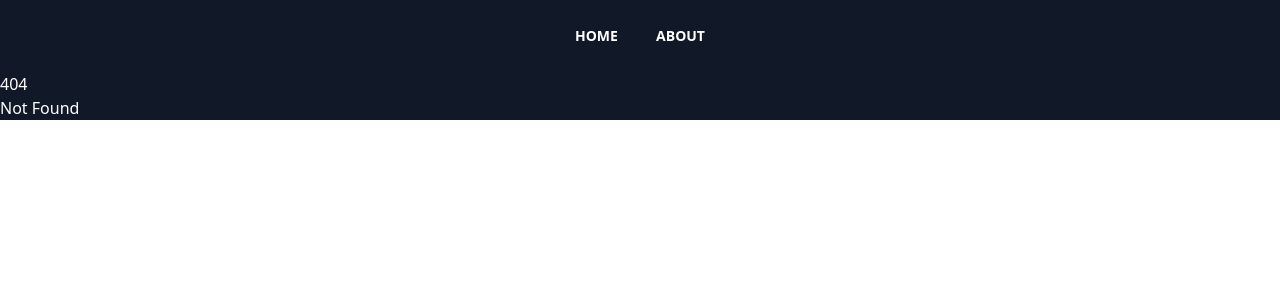
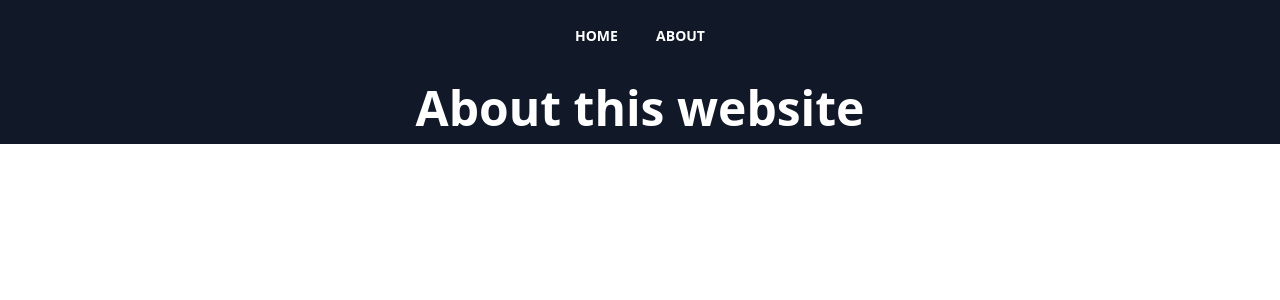
Before and after one commit to mouise1111/QuranApp, a SvelteKit app: page /about in a window 1280 px wide. Before the commit this address had no page. Shown: the top 300 px of the page. Built offline with nearby package versions, Linux system fonts and the light colour scheme.

Commit message:
about page added

```diff
--- /dev/null
+++ b/src/routes/about/+page.svelte
@@ -0,0 +1 @@
+<h1 class="text-5xl font-bold mt-0 mb-6 text-center py-3">About this website</h1>
```
